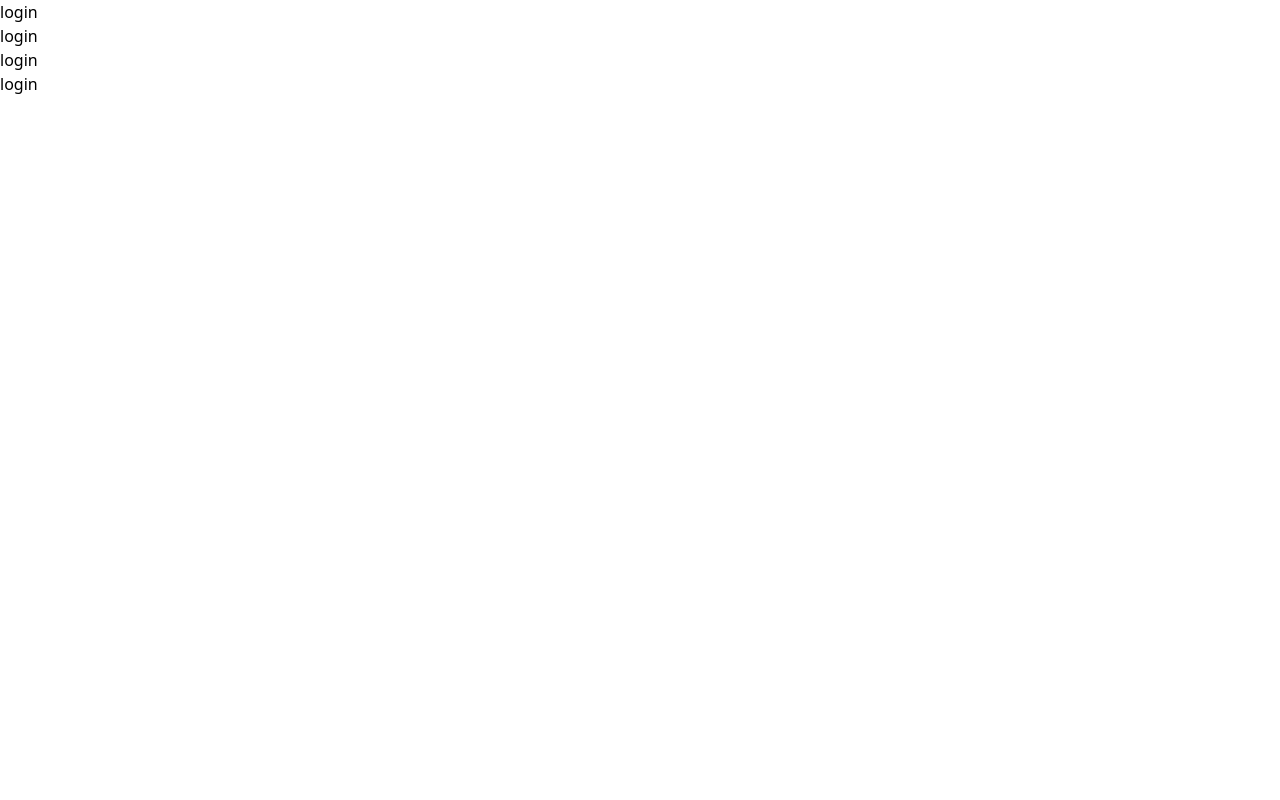
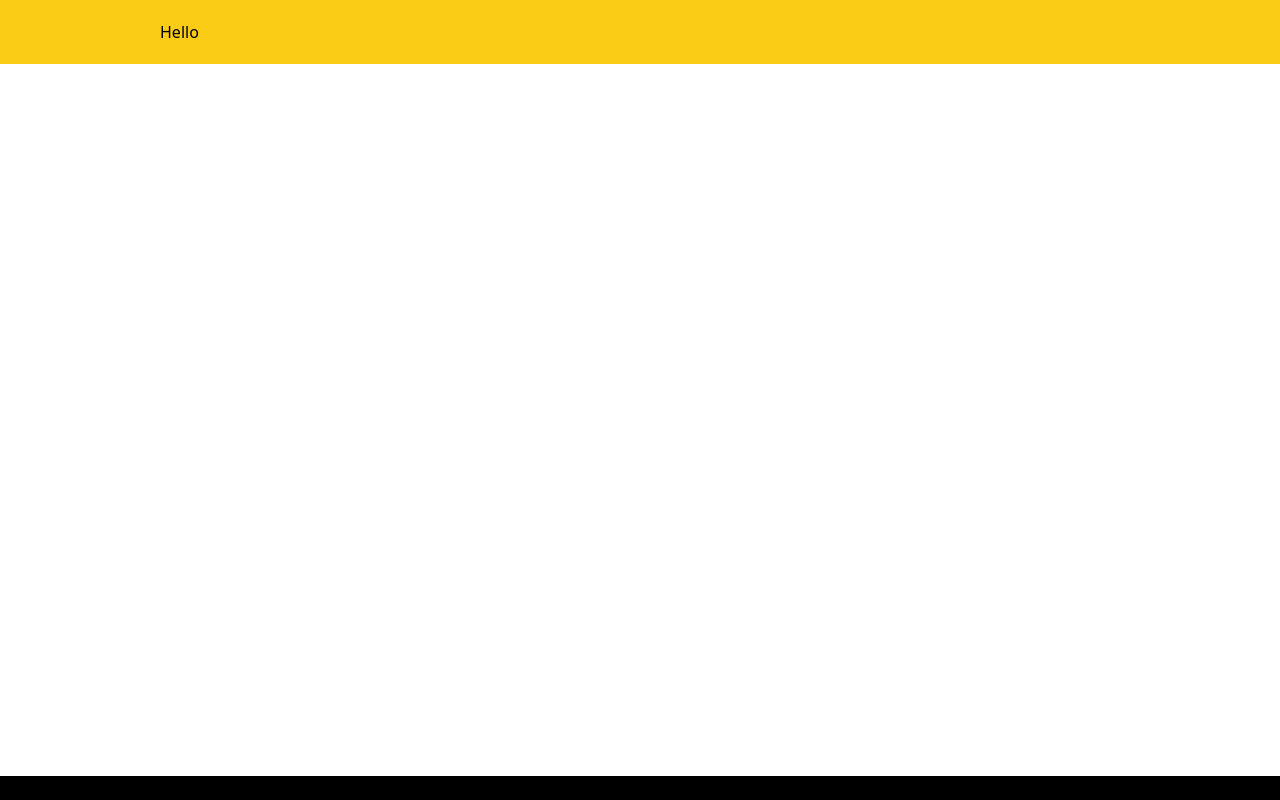
Before and after one commit to mostafa-elsayed19/Pizzaco, a React (Vite) app: page / in a window 1280 px wide. Before the commit this address led to /login. Built offline with nearby package versions, Linux system fonts and the light colour scheme.

Commit message:
Pushing updates to start the deployment

```diff
--- a/src/App.tsx
+++ b/src/App.tsx
@@ -1,7 +1,7 @@
 import { createBrowserRouter, RouterProvider } from "react-router-dom";
 import AppLayout from "./ui/AppLayout";
 import ErrorPage from "./ui/ErrorPage";
-import Login from "./features/users/login";
+import Login from "./features/users/Login";
 import ProtectedRoutes from "./ui/ProtectedRoutes";
 
 function App() {
--- a/src/ui/AppLayout.tsx
+++ b/src/ui/AppLayout.tsx
@@ -1,11 +1,10 @@
 import { Outlet } from "react-router-dom";
+import Header from "./Header";
 
 function AppLayout() {
   return (
     <div className="flex h-screen flex-col">
-      <div className="bg-black">
-        <p>Hello</p>
-      </div>
+      <Header />
       <div className="flex-grow">
         <Outlet />
       </div>
--- /dev/null
+++ b/src/ui/Header.tsx
@@ -0,0 +1,9 @@
+function Header() {
+  return (
+    <header className="bg-yellow-400 px-10 py-5 md:px-20 lg:px-40">
+      <h1>Hello</h1>
+    </header>
+  );
+}
+
+export default Header;
--- a/src/ui/ProtectedRoutes.tsx
+++ b/src/ui/ProtectedRoutes.tsx
@@ -1,7 +1,7 @@
 import { Navigate, Outlet } from "react-router-dom";
 
 function ProtectedRoutes() {
-  const user = false;
+  const user = true;
   return user ? <Outlet /> : <Navigate to="/login" />;
 }
 
```
Also changed, not shown: public/logo 2.jpg (added), public/logo.jpg (added).
